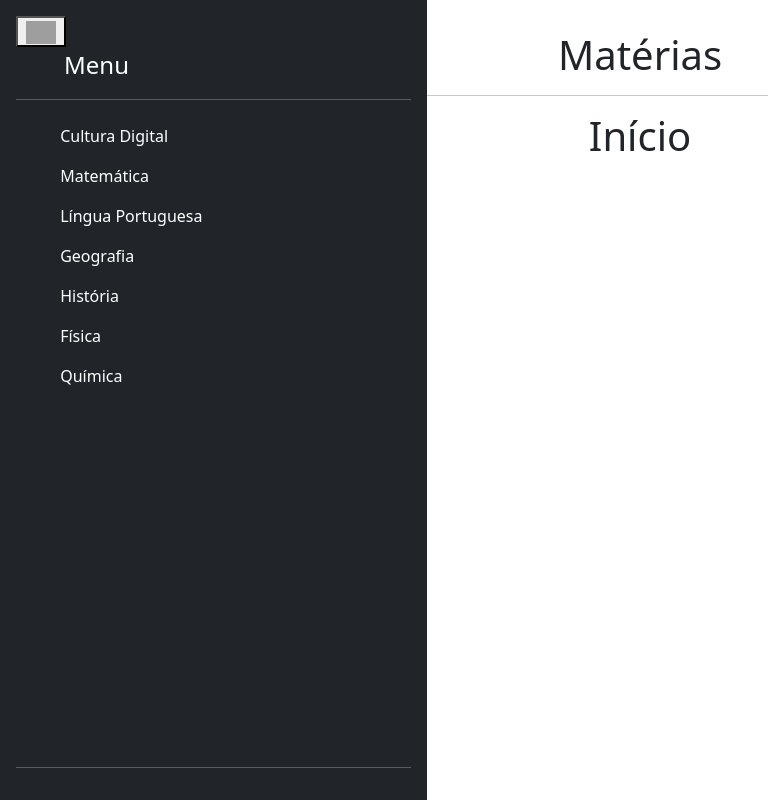
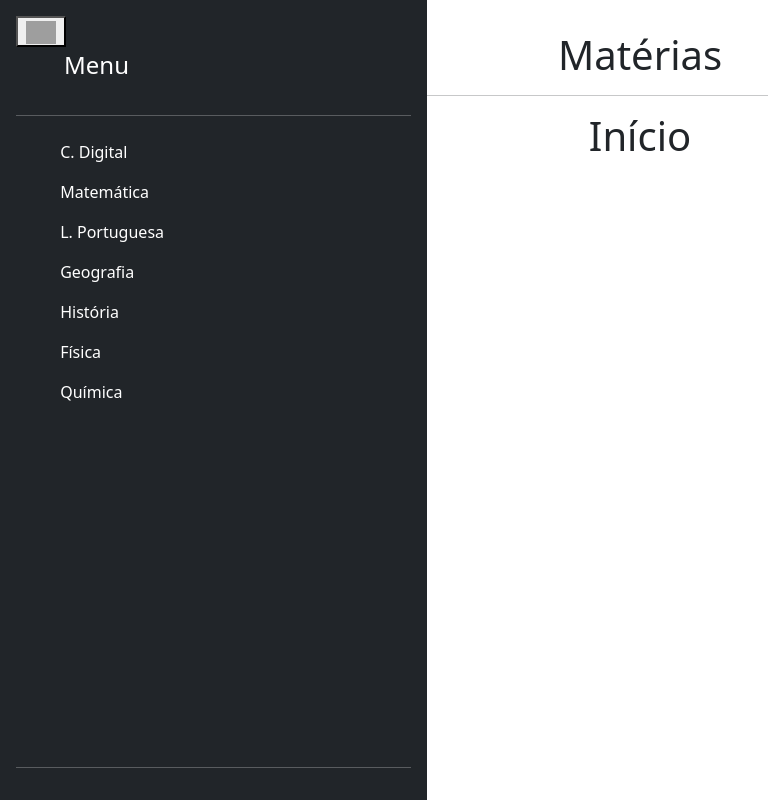
Before and after one commit to GustavoPatussi/Trabalho-de-CD, a plain HTML site: page index.html in a window 1280 px wide. Both pictures are taken after a click on the button 37 px from the left and 15 px from the top of the page. Shown: the whole page, without its empty margins (0-768 px from the left). Drawn offline with nearby package versions, Linux system fonts and the light colour scheme; grey boxes are pictures that could not be loaded.

Commit message:
3 files modified, 1 added

```diff
--- /dev/null
+++ b/conteudos.js
@@ -0,0 +1,27 @@
+const conteudo = [
+  {
+    titulo: 'cultura Digital',
+  },
+  {
+    titulo: 'Matemática',
+  },
+  {
+    titulo: 'Língua Portuguesa',
+  },
+  {
+    titulo: 'Geografia',
+  },
+  {
+    titulo: 'História',
+  },
+  {
+    titulo: 'Física',
+  },
+  {
+    titulo: 'Química',
+  },
+];
+
+function checkDisciplina(i){
+  loadConteudo(conteudo[i]);
+}
--- a/index.html
+++ b/index.html
@@ -17,38 +17,17 @@
     <script src="script.js"></script>
   </head>
   <body class="container-fluid">
-    <button class="btn-menu" onclick="Menuzain()">
-      <img
-        src="https://cdn-icons-png.flaticon.com/512/56/56763.png"
-        alt="barras"
-        style="width: 30px"
-      />
+    <button class="btn-menu" onclick="menuDisplay()">
+      <img src="https://cdn-icons-png.flaticon.com/512/56/56763.png" alt="barras" style="width: 30px"/>
     </button>
-    <h1 style="text-align: center">Matérias</h1>
-    <hr />
+    <h1 style="text-align: center">Matérias</h1> <hr/>
 
-    <div
-      class="d-flex flex-column p-3 text-white bg-dark fixed-top col-6 col-md-4"
-      id="menu_lateral"
-    >
-      <button class="btn-menu" onclick="Menuzain()">
-        <img
-          src="https://cdn-icons-png.flaticon.com/512/56/56763.png"
-          alt="barras"
-          style="width: 30px"
-        />
+    <div class="d-flex flex-column p-3 text-white bg-dark fixed-top col-6 col-md-4" id="menu_lateral">
+      <button class="btn-menu" onclick="menuDisplay()">
+        <img src="https://cdn-icons-png.flaticon.com/512/56/56763.png" alt="barras" style="width: 30px"/>
       </button>
       <a
-        id="menu"
-        href="/"
-        class="
-          d-flex
-          align-items-center
-          mb-3 mb-md-0
-          me-md-auto
-          text-white text-decoration-none
-        "
-      >
+        id="menu" href="/" class=" d-flex align-items-center mb-3 mb-md- me-md- text-white text-decoration-none">
         <svg class="bi me-2" width="40" height="32">
           <use xlink:href="#bootstrap"></use>
         </svg>
@@ -58,72 +37,69 @@
       <hr />
       <ul class="nav nav-pills flex-column mb-auto">
         <li class="nav-item">
-          <a
-            href="#"
-            id="culturaDigital"
-            class="nav-link text-white"
-            aria-current="page"
-          >
+          <button
+          onclick="checkDisciplina(0)" id="culturaDigital" class="nav-link text-white" aria-current="page">
             <svg class="bi me-2" width="16" height="16">
               <use xlink:href="#home"></use>
             </svg>
-            Cultura Digital
-          </a>
+            C. Digital
+          </button>
         </li>
         <li>
-          <a href="#" class="nav-link text-white">
+          <button onclick="checkDisciplina(1)" class="nav-link text-white">
             <svg class="bi me-2" width="16" height="16">
               <use xlink:href="#speedometer2"></use>
             </svg>
             Matemática
-          </a>
+          </button>
         </li>
         <li>
-          <a href="#" class="nav-link text-white">
+          <button onclick="checkDisciplina(2)" class="nav-link text-white">
             <svg class="bi me-2" width="16" height="16">
               <use xlink:href="#table"></use>
             </svg>
-            Língua Portuguesa
-          </a>
+            L. Portuguesa
+          </button>
         </li>
         <li>
-          <a href="#" class="nav-link text-white">
+          <button onclick="checkDisciplina(3)" class="nav-link text-white">
             <svg class="bi me-2" width="16" height="16">
               <use xlink:href="#grid"></use>
             </svg>
             Geografia
-          </a>
+          </button>
         </li>
         <li>
-          <a href="#" class="nav-link text-white">
+          <button onclick="checkDisciplina(4)" class="nav-link text-white">
             <svg class="bi me-2" width="16" height="16">
               <use xlink:href="#people-circle"></use>
             </svg>
             História
-          </a>
+          </button>
         </li>
         <li>
-          <a href="#" class="nav-link text-white">
+          <button onclick="checkDisciplina(5)" class="nav-link text-white">
             <svg class="bi me-2" width="16" height="16">
               <use xlink:href="#people-circle"></use>
             </svg>
             Física
-          </a>
+          </button>
         </li>
         <li>
-          <a href="#" class="nav-link text-white">
+          <button onclick="checkDisciplina(6)" class="nav-link text-white">
             <svg class="bi me-2" width="16" height="16">
               <use xlink:href="#people-circle"></use>
             </svg>
             Química
-          </a>
+          </button>
         </li>
       </ul>
       <hr />
     </div>
 
-    <div id="Conteudo" onclick="Menuzain2()">
-      <h1 id="title">Início</h1>
+    <div id="Conteudo" onclick="menuDisplay2()">
+      <h1 class="titulo">Início</h1>
+      <p></p>
     </div>
   </body>
   <!-- JavaScript Bundle with Popper -->
@@ -132,4 +108,5 @@
     integrity="sha384-A3rJD856KowSb7dwlZdYEkO39Gagi7vIsF0jrRAoQmDKKtQBHUuLZ9AsSv4jD4Xa"
     crossorigin="anonymous"
   ></script>
+  <script src="./conteudos.js"></script>
 </html>
--- a/script.js
+++ b/script.js
@@ -1,10 +1,4 @@
-const conteudo = [
-  {
-    titulo: 'cultura Digital',
-  },
-];
-
-function Menuzain() {
+function menuDisplay() {
   const lateral = document.getElementById('menu_lateral');
   if (lateral.style.visibility == '') {
     lateral.style.visibility = 'visible';
@@ -14,12 +8,20 @@ function Menuzain() {
     lateral.style.visibility = 'hidden';
   }
 }
-function Menuzain2() {
+
+function menuDisplay2() {
   const lateral = document.getElementById('menu_lateral');
   if (lateral.style.visibility == 'visible') {
     lateral.style.visibility = 'hidden';
   }
 }
-function LoadConteudo() {
-  var divConteudo = document.getElementById('conteudo');
+
+function loadConteudo(elemento) {
+  var divConteudo = document.getElementById('Conteudo');
+  divConteudo.innerHTML = '';
+  var txtTitulo = document.createElement('h1');
+  txtTitulo.setAttribute('class', 'titulo');
+  txtTitulo.innerText = elemento.titulo;
+
+  divConteudo.appendChild(txtTitulo);
 }
--- a/styles.css
+++ b/styles.css
@@ -1,16 +1,10 @@
-#menu_lateral{
+#menu_lateral {
   visibility: hidden;
-  min-width: auto;
   min-height: 100%;
 }
-.btn-menu{
+.btn-menu {
   width: 50px;
 }
-#menu{
-  white-space: nowrap;
-  width: 120px;
-  margin-bottom: 0%;
-}
-#title{
+.titulo {
   text-align: center;
 }
```
